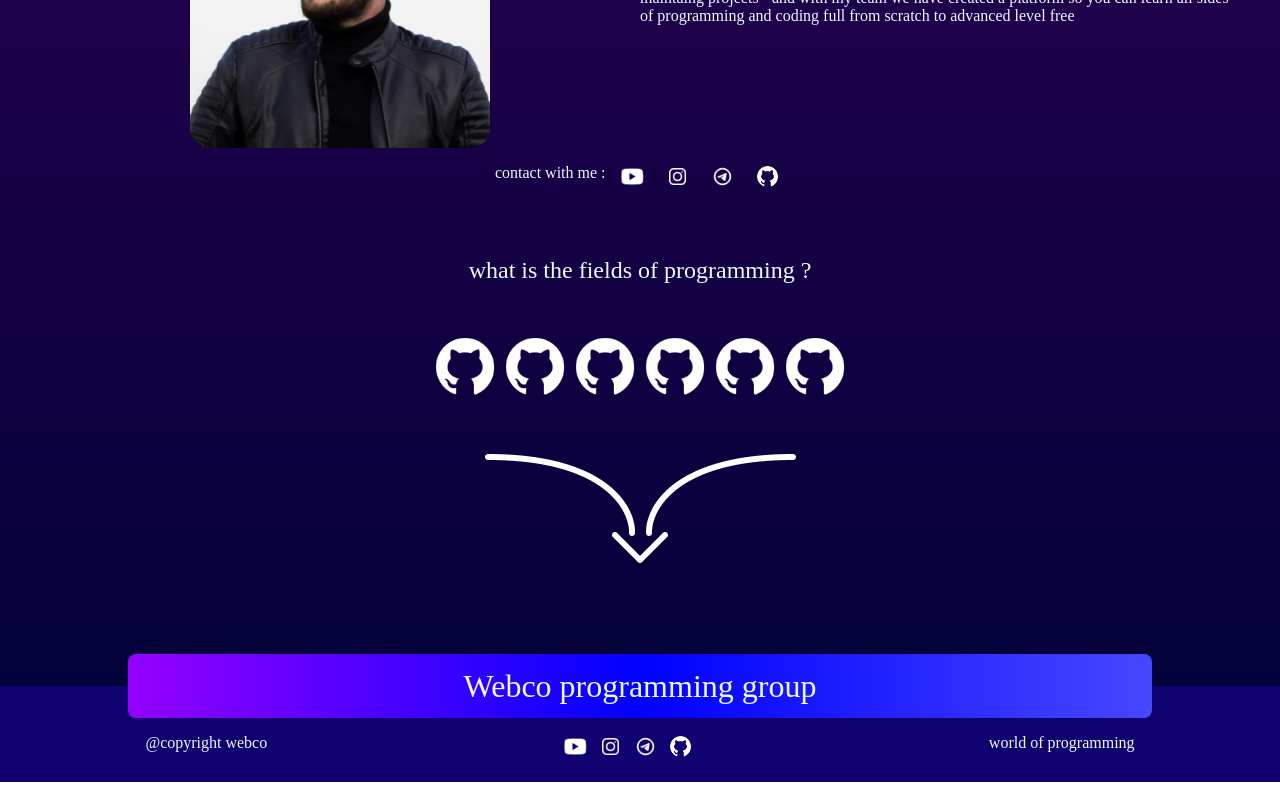
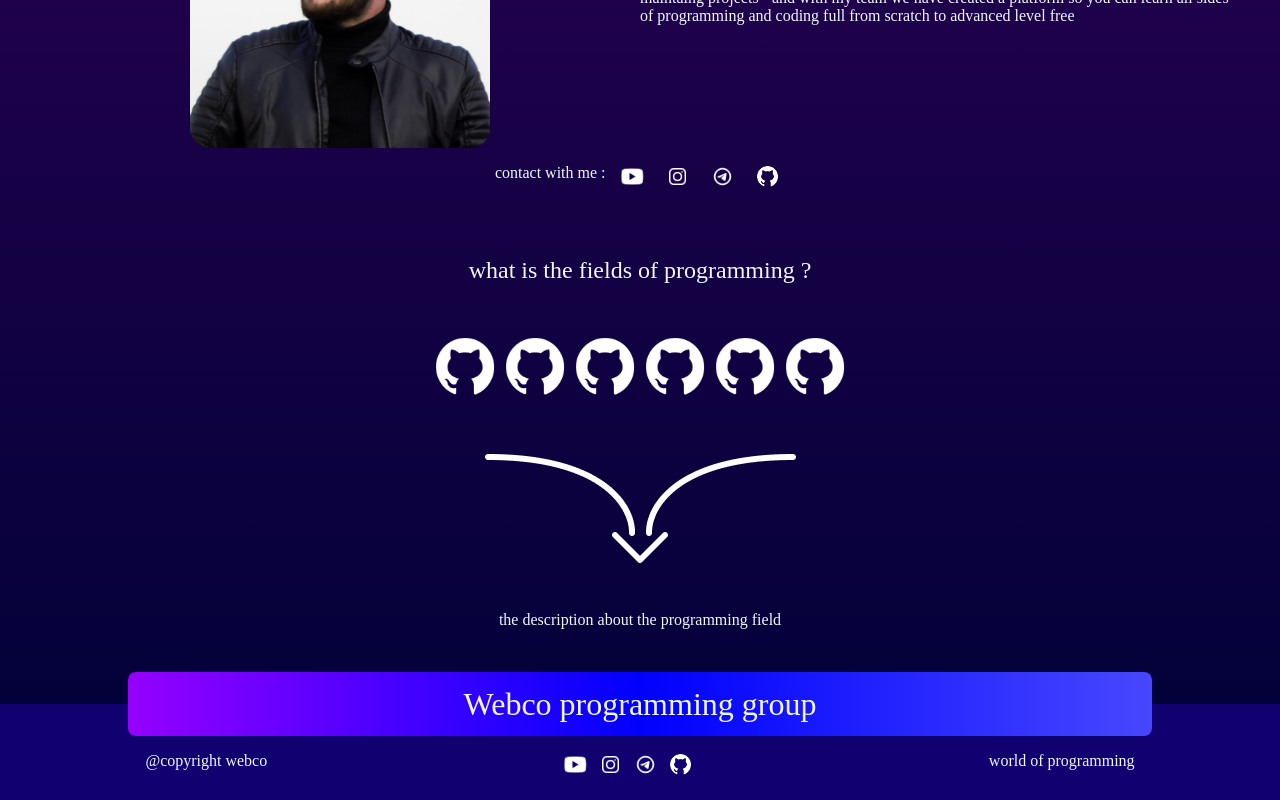
Before and after one commit to mehdi-Jafarzadeh/ecommerce-ui, a React (Create React App) app: page / in a window 1280 px wide. Shown: the part 595-1395 px from the top of the page. Built offline with nearby package versions, Linux system fonts and the light colour scheme.

Commit message:
Home part 9 finished (dynamic) fixed

```diff
--- a/src/components/pages/Home/Homepage.js
+++ b/src/components/pages/Home/Homepage.js
@@ -14,7 +14,7 @@ const fields = [
 ]
 
 const Homepage = () => {
-    const [field, setfield] = useState("the description about the programming field");
+    const [field, setfield] = useState(null);
     return (
         <div className='home-container'>
             <div className='home-sec1'> webco programming group</div>
@@ -44,7 +44,7 @@ const Homepage = () => {
                 ))}
             </div>
             <div className='home-sec-8'><img className='home-sec-8-item' src="./assets/pages/Home/down arrow.png" alt="down arrow" /></div>
-            <div className='home-sec-8'>{fields.filter(e => e.ID == field).map(e => e.des)}</div>
+            <div className='home-sec-8'>{ field ? fields.filter(e => e.ID == field).map(e => e.des) : "the description about the programming field" }</div>
             <div className='home-sec-'></div>
             <div className='home-sec-'></div>
             <div className='home-sec-'></div>
```
